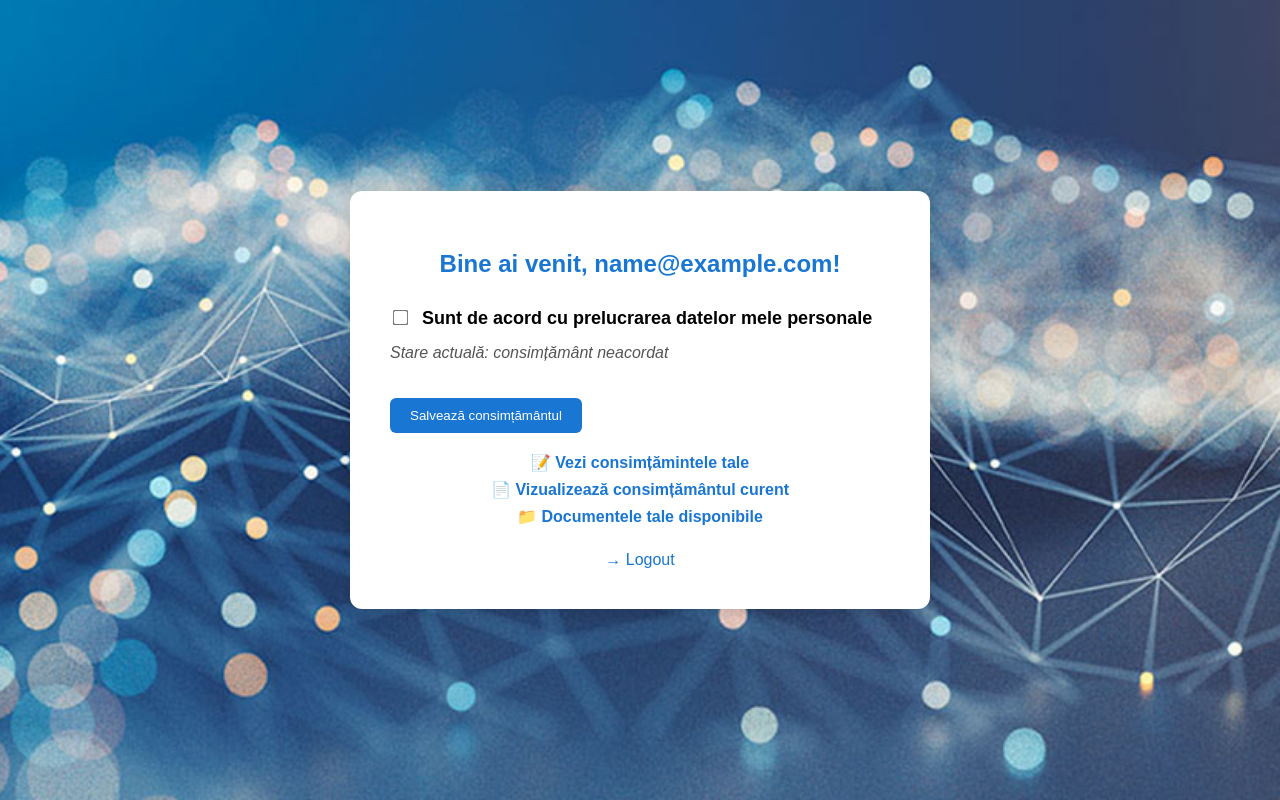
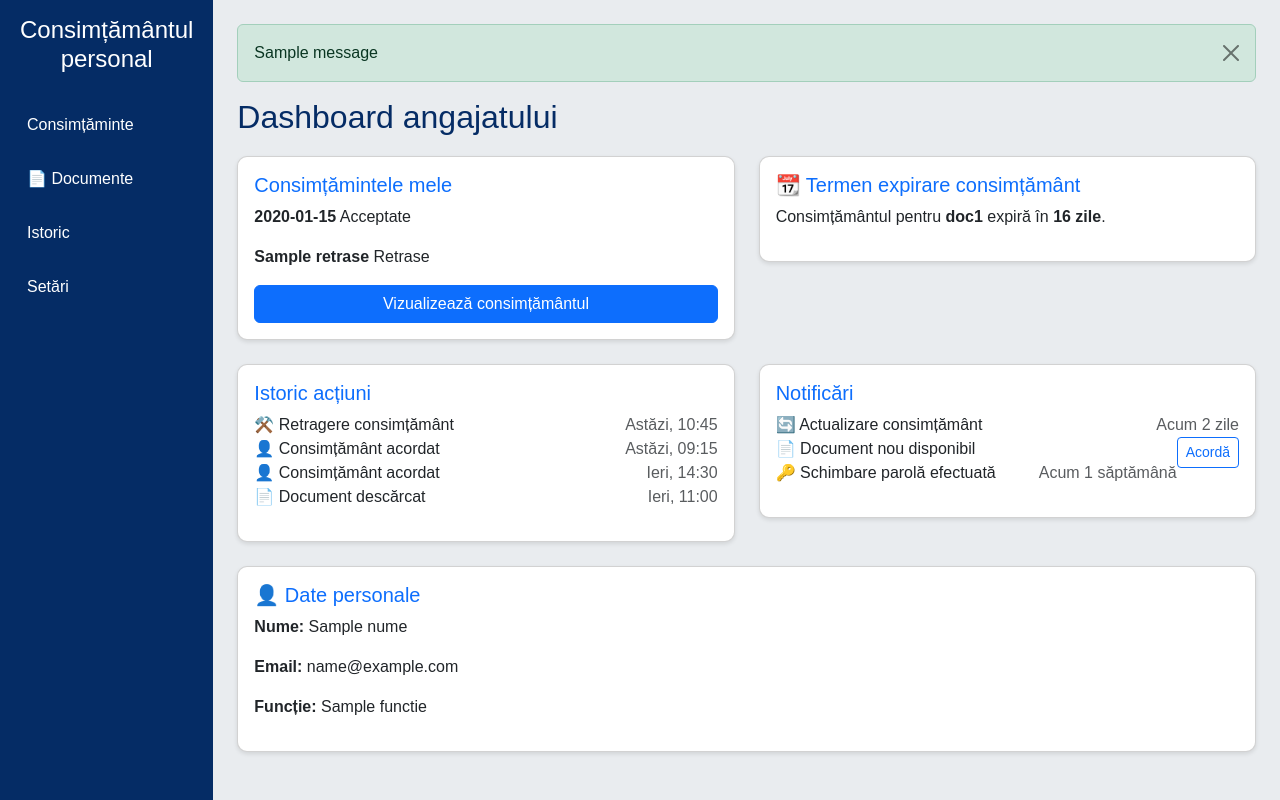
Before and after one commit to adriananascu/GDPRsystem, a Flask app: template templates/dashboard.html in a window 1280 px wide. Run offline with Flask 3, Linux system fonts and the light colour scheme; the template is opened without the code that fills it: most values are stand-ins (such as "Sample title", 1, 10 or a date in 2020); one stand-in notice (Sample message) is shown; some libraries are stand-ins or nearby versions.

Commit message:
consimtamintele tale

```diff
--- a/templates/dashboard.html
+++ b/templates/dashboard.html
@@ -2,130 +2,139 @@
 <html lang="ro">
 <head>
     <meta charset="UTF-8">
-    <title>Dashboard</title>
+    <title>Dashboard Angajat</title>
+    <link href="https://cdn.jsdelivr.net/npm/bootstrap@5.3.2/dist/css/bootstrap.min.css" rel="stylesheet">
     <style>
         body {
-            background-image: url("/static/poza.jpeg");
-            background-size: cover;
-            background-position: center;
+            background-color: #e9ecef;
             font-family: Arial, sans-serif;
-            margin: 0;
-            padding: 0;
-            display: flex;
-            justify-content: center;
-            align-items: center;
+        }
+        .sidebar {
             height: 100vh;
+            background-color: #052c65;
+            color: white;
         }
-
-        .dashboard-container {
-            background-color: white;
-            padding: 40px;
-            border-radius: 12px;
-            box-shadow: 0 0 15px rgba(0,0,0,0.15);
-            max-width: 500px;
-            width: 100%;
-        }
-
-        h2 {
-            text-align: center;
-            color: #1976d2;
-            margin-bottom: 30px;
-        }
-
-        label {
-            font-weight: bold;
+        .sidebar a {
+            color: white;
             display: block;
-            margin-bottom: 10px;
-            font-size: 18px;
-        }
-
-        input[type="checkbox"] {
-            transform: scale(1.2);
-            margin-right: 10px;
-        }
-
-        .consent-status {
-            margin-top: 15px;
-            font-style: italic;
-            color: #555;
-        }
-
-        button {
-            background-color: #1976d2;
-            color: white;
-            border: none;
-            padding: 10px 20px;
-            border-radius: 6px;
-            margin-top: 20px;
-            cursor: pointer;
-        }
-
-        button:hover {
-            background-color: #125a9c;
-        }
-
-        .logout-link {
-            display: block;
-            text-align: center;
-            margin-top: 25px;
-            color: #1976d2;
+            padding: 15px;
             text-decoration: none;
         }
-
-        .link-consimtamant {
-            display: block;
-            text-align: center;
-            margin-top: 20px;
+        .sidebar a:hover {
+            background-color: #031d42;
         }
-
-        .link-consimtamant a {
-            color: #1976d2;
-            text-decoration: none;
-            font-weight: bold;
-            display: block;
-            margin: 8px 0;
+        .card {
+            background-color: #ffffff;
+            border-radius: 10px;
+            box-shadow: 0 2px 4px rgba(0,0,0,0.1);
         }
-
-        .link-consimtamant a:hover {
-            text-decoration: underline;
+        .card-title {
+            color: #0d6efd;
+        }
+        h2 {
+            color: #052c65;
+            margin-bottom: 20px;
         }
     </style>
 </head>
+
 <body>
-    <div class="dashboard-container">
-        <h2>Bine ai venit, {{ email }}!</h2>
-
-        <form action="{{ url_for('salveaza_consimtamant') }}" method="post">
-            <label>
-                <input type="checkbox" name="consimtamant" id="consimtamant" onchange="actualizeazaStatus()">
-                Sunt de acord cu prelucrarea datelor mele personale
-            </label>
-
-            <p class="consent-status" id="status-text">Stare actuală: consimțământ neacordat</p>
-
-            <button type="submit">Salvează consimțământul</button>
-        </form>
-
-        <div class="link-consimtamant">
-            <a href="{{ url_for('consimtamant') }}">📝 Vezi consimțămintele tale</a>
-            <a href="/vizualizeaza_consimtamant">📄 Vizualizează consimțământul curent</a>
-            <a href="/documente">📁 Documentele tale disponibile</a> <!-- ✅ NOU -->
+<div class="container-fluid">
+    <div class="row">
+        <!-- Bara laterală -->
+        <div class="col-md-2 sidebar">
+            <h4 class="text-center py-3">Consimțământul personal</h4>
+            <a href="/consimtamant">Consimțăminte</a>
+            <a href="{{ url_for('documente') }}">📄 Documente</a>
+            <a href="#">Istoric</a>
+            <a href="/setari">Setări</a>
         </div>
 
-        <a href="/logout" class="logout-link">→ Logout</a>
+        <!-- Conținut principal -->
+        <div class="col-md-10 p-4">
+
+            {% with messages = get_flashed_messages(with_categories=true) %}
+              {% if messages %}
+                {% for category, message in messages %}
+                  <div class="alert alert-{{ category }} alert-dismissible fade show" role="alert">
+                    {{ message }}
+                    <button type="button" class="btn-close" data-bs-dismiss="alert" aria-label="Închide"></button>
+                  </div>
+                {% endfor %}
+              {% endif %}
+            {% endwith %}
+
+            <h2>Dashboard angajatului</h2>
+
+            <div class="row">
+                <div class="col-md-6">
+                    <div class="card mb-4">
+                        <div class="card-body">
+                            <h5 class="card-title">Consimțămintele mele</h5>
+                            <p><strong>{{ acordate }}</strong> Acceptate</p>
+                            <p><strong>{{ retrase }}</strong> Retrase</p>
+                            <a href="/consimtamant" class="btn btn-primary w-100">Vizualizează consimțământul</a>
+                        </div>
+                    </div>
+                </div>
+
+                <div class="col-md-6">
+                    <div class="card mb-4">
+                        <div class="card-body">
+                            <h5 class="card-title">📆 Termen expirare consimțământ</h5>
+                            <p>Consimțământul pentru <strong>doc1</strong> expiră în <strong>16 zile</strong>.</p>
+                        </div>
+                    </div>
+                </div>
+            </div>
+
+            <div class="row">
+                <div class="col-md-6">
+                    <div class="card mb-4">
+                        <div class="card-body">
+                            <h5 class="card-title">Istoric acțiuni</h5>
+                            <ul class="list-unstyled">
+                                <li>⚒️ Retragere consimțământ <span class="text-muted float-end">Astăzi, 10:45</span></li>
+                                <li>👤 Consimțământ acordat <span class="text-muted float-end">Astăzi, 09:15</span></li>
+                                <li>👤 Consimțământ acordat <span class="text-muted float-end">Ieri, 14:30</span></li>
+                                <li>📄 Document descărcat <span class="text-muted float-end">Ieri, 11:00</span></li>
+                            </ul>
+                        </div>
+                    </div>
+                </div>
+
+                <div class="col-md-6">
+                    <div class="card mb-4">
+                        <div class="card-body">
+                            <h5 class="card-title">Notificări</h5>
+                            <ul class="list-unstyled">
+                                <li>🔄 Actualizare consimțământ <span class="text-muted float-end">Acum 2 zile</span></li>
+                                <li>📄 Document nou disponibil <a href="/documente" class="btn btn-sm btn-outline-primary float-end">Acordă</a></li>
+                                <li>🔑 Schimbare parolă efectuată <span class="text-muted float-end">Acum 1 săptămână</span></li>
+                            </ul>
+                        </div>
+                    </div>
+                </div>
+            </div>
+
+            <div class="row">
+                <div class="col-md-12">
+                    <div class="card">
+                        <div class="card-body">
+                            <h5 class="card-title">👤 Date personale</h5>
+                            <p><strong>Nume:</strong> {{ nume }}</p>
+                            <p><strong>Email:</strong> {{ email }}</p>
+                            <p><strong>Funcție:</strong> {{ functie }}</p>
+                        </div>
+                    </div>
+                </div>
+            </div>
+
+        </div>
     </div>
+</div>
 
-    <script>
-        function actualizeazaStatus() {
-            const checkbox = document.getElementById('consimtamant');
-            const statusText = document.getElementById('status-text');
-
-            if (checkbox.checked) {
-                statusText.textContent = "Stare actuală: consimțământ acordat ✅";
-            } else {
-                statusText.textContent = "Stare actuală: consimțământ neacordat ❌";
-            }
-        }
-    </script>
+<!-- Bootstrap JS -->
+<script src="https://cdn.jsdelivr.net/npm/bootstrap@5.3.2/dist/js/bootstrap.bundle.min.js"></script>
 </body>
 </html>
```
Also changed, not shown: templates/dashboard_angajat.html (+5 -2 lines).
